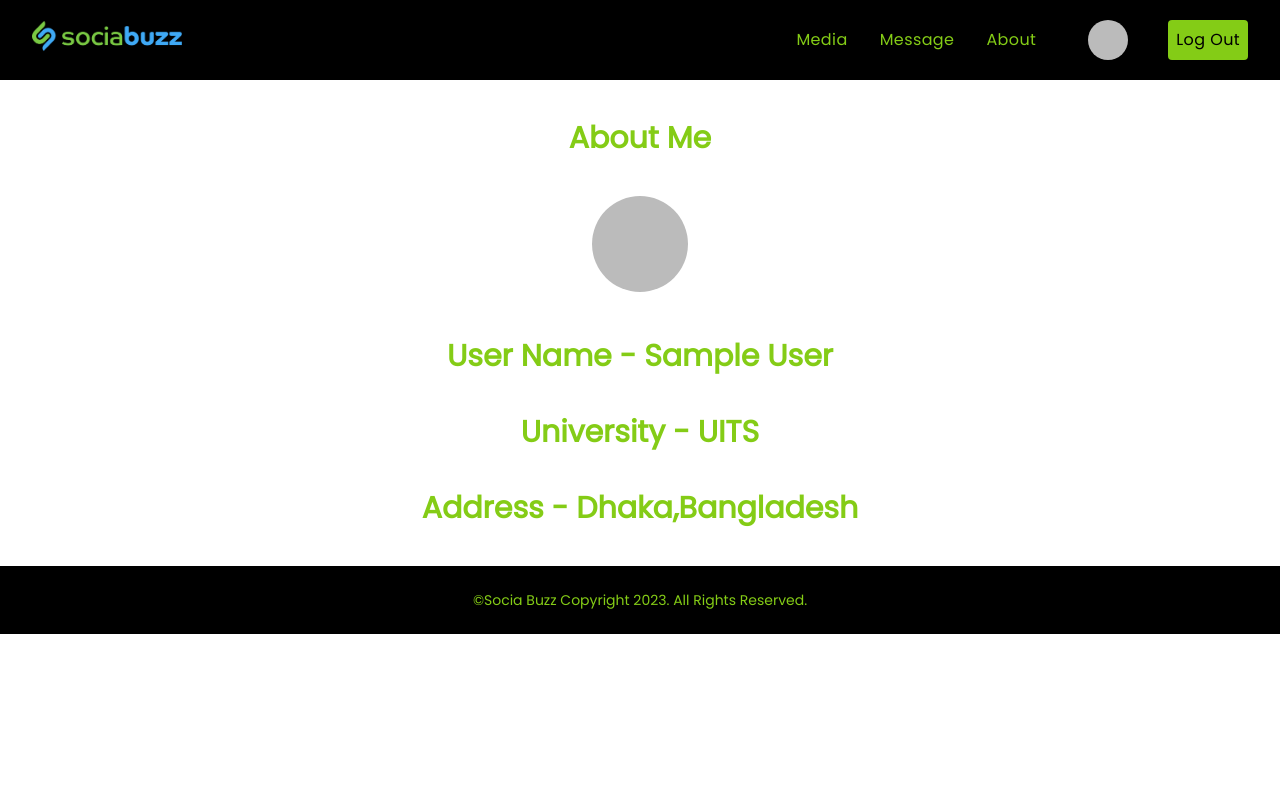
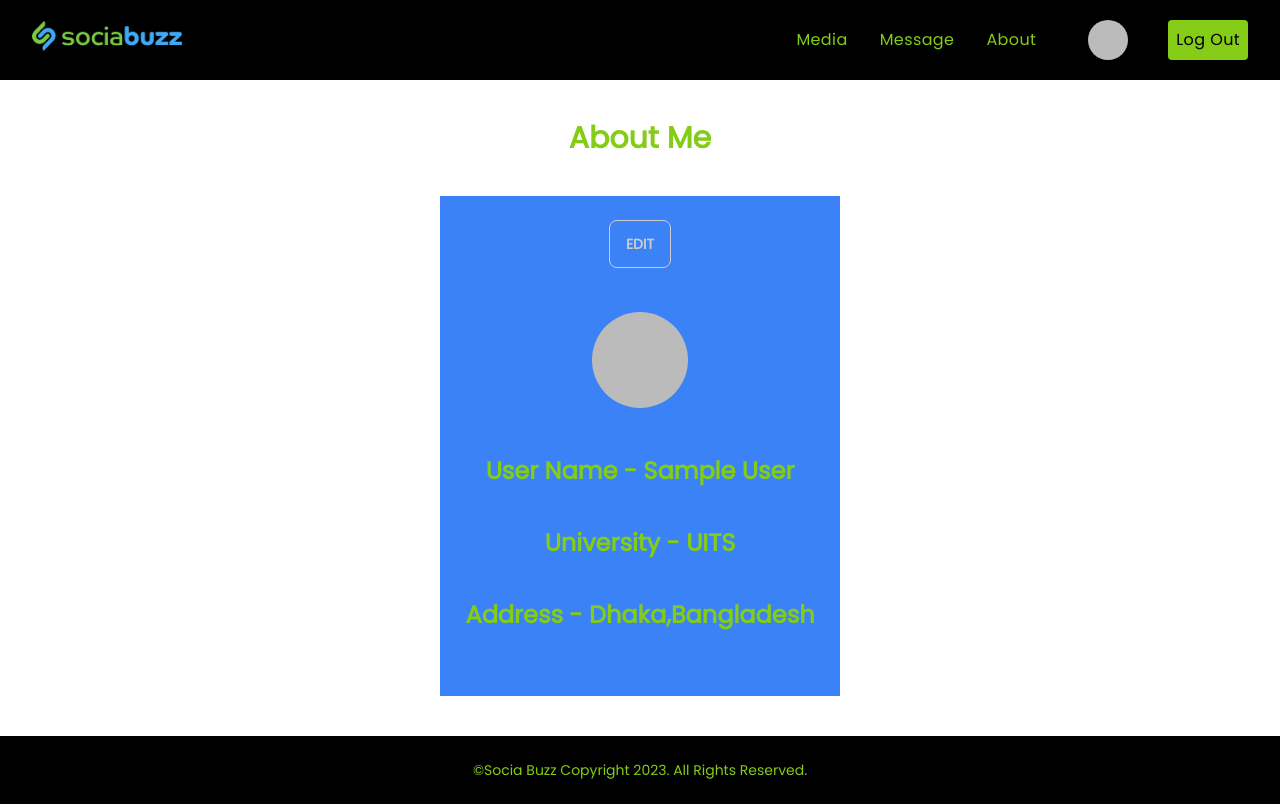
Before and after one commit to abrarasif11/socio-buzz, a React (Create React App) app: page /about in a window 1280 px wide. Built offline with nearby package versions, Linux system fonts and the light colour scheme; no server answers; sample sign-in values are in the browser's storage.

Commit message:
edit-button-about-section

```diff
--- a/src/component/About/About.js
+++ b/src/component/About/About.js
@@ -1,23 +1,35 @@
 import React, { useContext } from 'react';
 import { AuthContext } from "../Context/AuthProvider/AuthProvider";
 const About = () => {
-    const { user} = useContext(AuthContext);
+    const { user } = useContext(AuthContext);
     return (
-        <div>
-            <form >
+        <div className='font-poppins'>
+            <h3 className='text-3xl text-primary font-poppins mt-10 mb-10 font-bold'>About Me </h3>
+            <form className='bg-blue-500 w-[400px] h-[500px] mb-10 mx-auto'>
                 <div>
-                    <h3 className='text-3xl text-primary font-poppins mt-10 mb-10 font-bold'>About Me </h3>
+                    <div className="dropdown mt-5">
+                        <label tabIndex={0} className="btn m-1">Edit</label>
+                        <ul tabIndex={0} className="dropdown-content menu p-2 shadow bg-base-100 rounded-box w-52">
+                        <input type="text" placeholder="Name" className="input input-bordered input-primary w-full max-w-xs" />
+                        <br />
+                        <input type="text" placeholder="University" className="input input-bordered input-primary w-full max-w-xs" />
+                        <br />
+                        <input type="text" placeholder="Address" className="input input-bordered input-primary w-full max-w-xs" />
+                        <br />
+                        <button className='bg-primary text-black rounded-lg'>Submit</button>
+                        </ul>
+                    </div>
                 </div>
                 <div className="avatar">
-                    <div className="w-24 rounded-full">
-                        <img src={user?.photoURL}  alt=''/>
+                    <div className="w-24 mt-10 rounded-full">
+                        <img src={user?.photoURL} alt='' />
                     </div>
                 </div>
                 <div>
-               <p className='text-3xl text-primary font-poppins mt-10 mb-10 font-bold'> User Name - {user?.displayName}</p>
+                    <p className='text-2xl text-primary font-poppins mt-10 mb-10 font-bold'> User Name - {user?.displayName}</p>
                 </div>
-               <p className='text-3xl text-primary font-poppins mt-10 mb-10 font-bold'>University - UITS</p>
-               <p  className='text-3xl text-primary font-poppins mt-10 mb-10 font-bold'>Address - Dhaka,Bangladesh</p>
+                <p className='text-2xl text-primary font-poppins mt-10 mb-10 font-bold'>University - UITS</p>
+                <p className='text-2xl text-primary font-poppins mt-10 mb-10 font-bold'>Address - Dhaka,Bangladesh</p>
             </form>
         </div>
     );
--- a/src/component/Home/Home/Home.js
+++ b/src/component/Home/Home/Home.js
@@ -9,6 +9,7 @@ const Home = () => {
         event.preventDefault();
         const form = event.target;
         const write = form.write.value;
+        const name = form.name.value;
         console.log(img);
         // imgbb
         const formData = new FormData();
@@ -25,6 +26,7 @@ const Home = () => {
                     const picture = imgData.data.url
                     const uploadPhoto = {
                         write: write,
+                        name: name,
                         picture: picture,
                     };
                     console.log(uploadPhoto);
@@ -51,7 +53,7 @@ const Home = () => {
                     <span className="label-text font-poppins mx-auto text-lg text-black">User Name</span>
                 </label>
                 <div className="form-control text-black font-poppins">
-                    <input type="text" placeholder="Type here" className="  mx-auto  input input-bordered input-primary w-full max-w-xs" />
+                    <input defaultValue={user?.displayName} type="text" name='name' placeholder="Type here" className="  mx-auto  input input-bordered input-primary w-full max-w-xs" />
                     <label className="label">
                         <span className="label-text mx-auto text-lg text-black">Wants to write something?</span>
                     </label>
```
